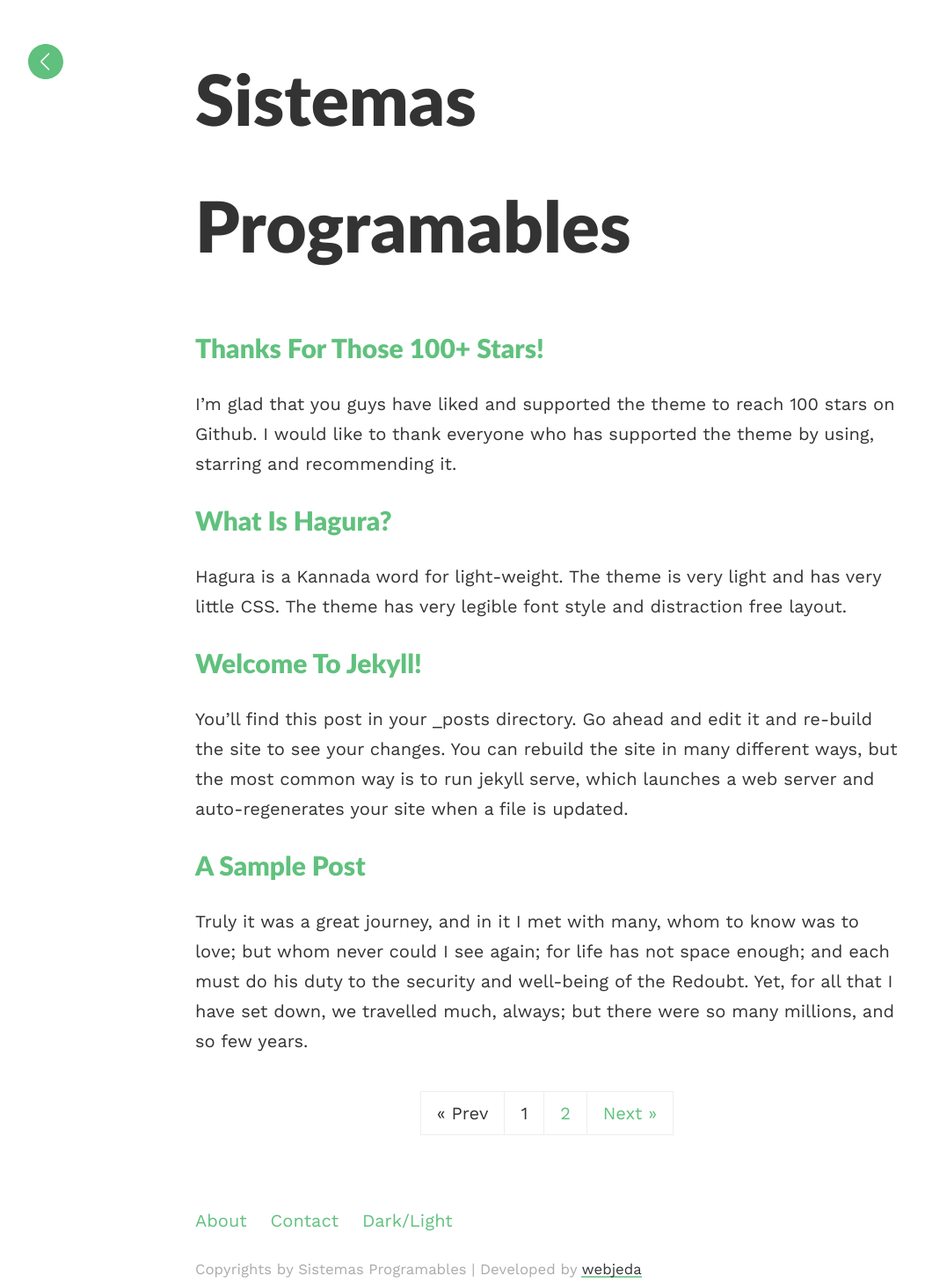
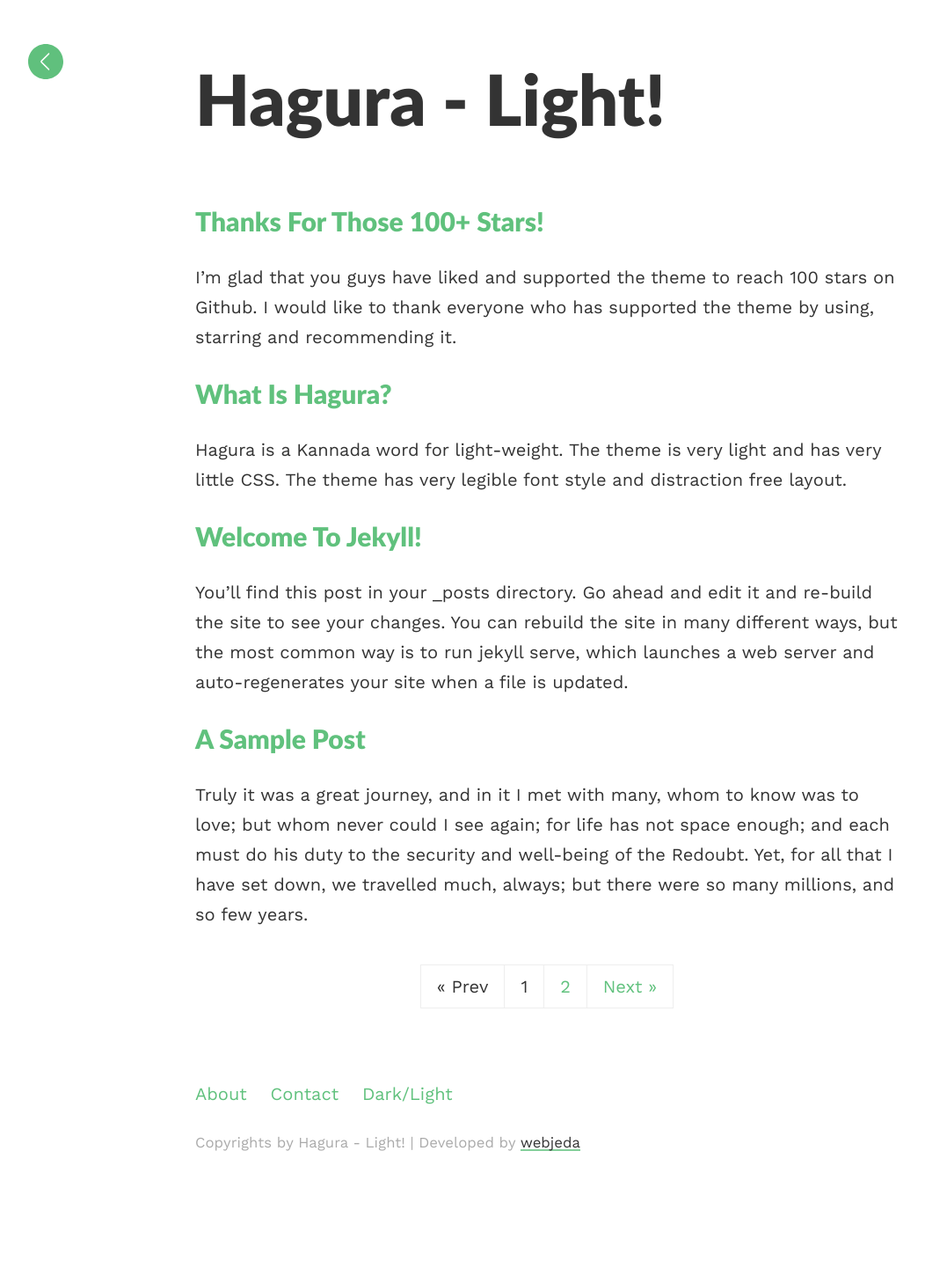
Before and after one commit to sharu725/hagura, a Jekyll site: the page built from index.html, in a window 1280 px wide. Shown: the whole page at 88% size, without its empty margins (18-1070 px from the left). Built offline with Jekyll 4.4.1, drawn with Linux system fonts in a browser that asks for light colours; the list of posts is cut into pages by our own code; after the commit the page ends 1314 px from its top, so only the background shows below that.

Commit message:
Update _config.yml

```diff
--- a/_config.yml
+++ b/_config.yml
@@ -1,9 +1,9 @@
 ### your site title here
 
-title: Sistemas Programables
+title: Hagura - Light!
 # disabled because we are using a custom domain
 #baseurl: /hagura # name of the repository
-email: l20212433@tectijuana.edu.mx
+email: your@email.com
 
 highlighter: rouge
 
```
